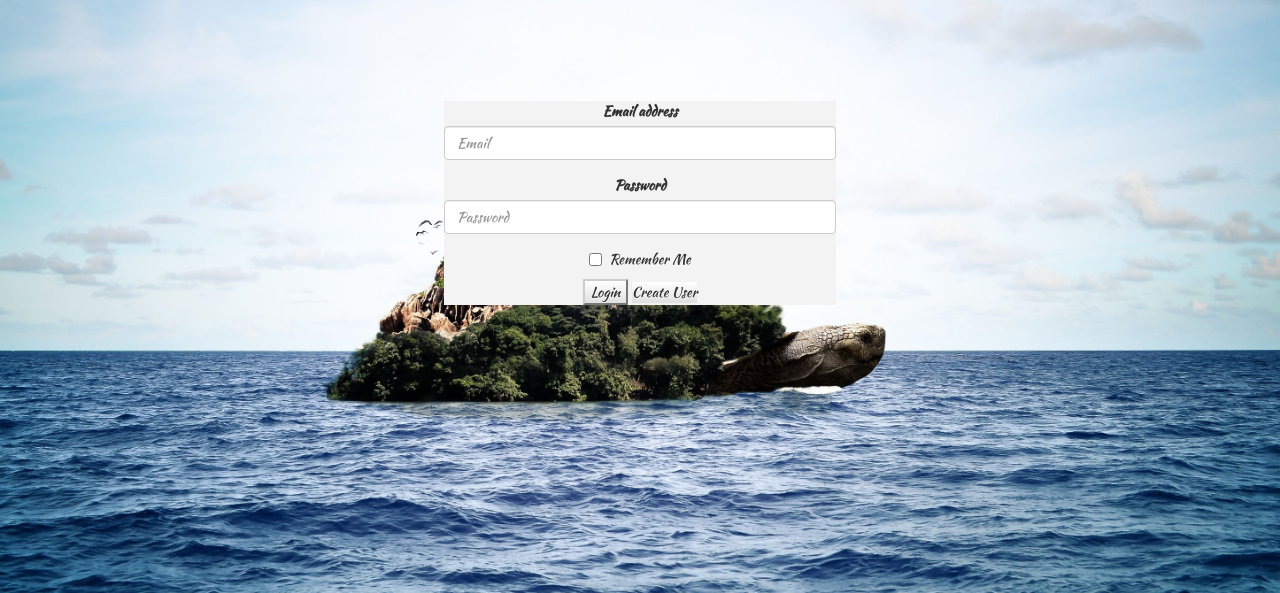
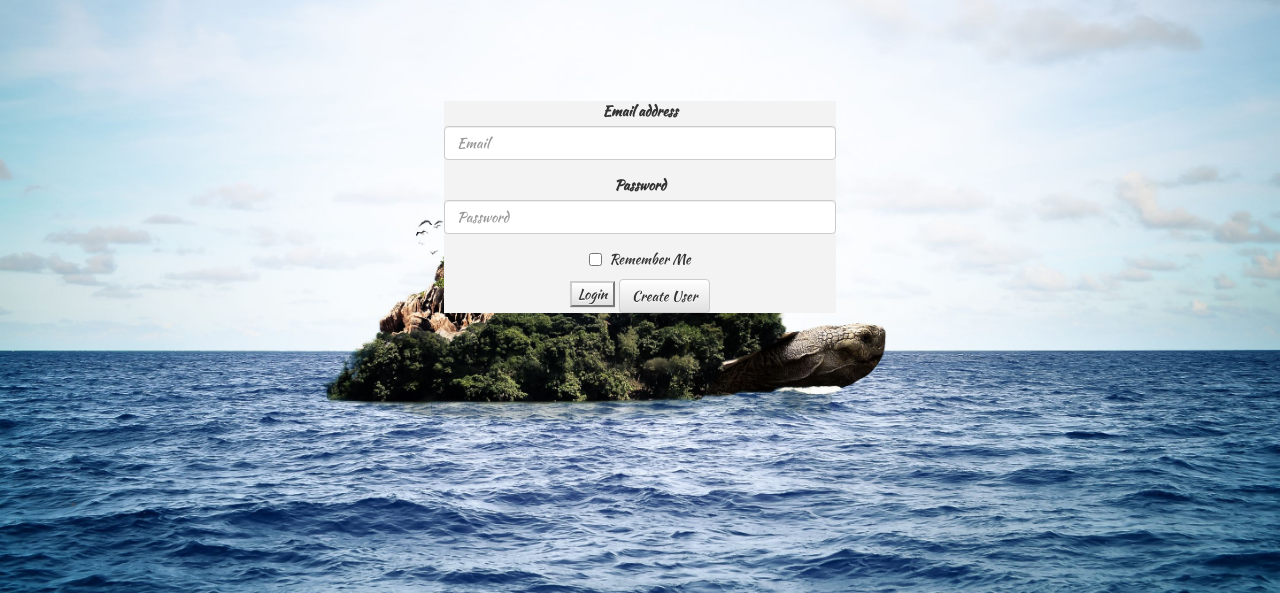
Before and after one commit to itd/Organization-App, a plain HTML site: page index.html in a window 1280 px wide. Shown: the part 207-800 px from the top of the page. Drawn offline with nearby package versions, Linux system fonts and the light colour scheme.

Commit message:
button problems

```diff
--- a/index.html
+++ b/index.html
@@ -45,7 +45,7 @@
 		    </label>
 		  </div>
 	  	<button type="submit" class="btn- btn-default">Login</button>
-	  	<a href="configure/login.html"button type="submit" class="btn- btn-default">Create User</a>
+	  	<a href="configure/login.html" type="submit" class="btn btn-default">Create User</a>
 		</form>
 	</div>
 </div>
```
Also changed, not shown: configure/login.html (renamed from login.html).
